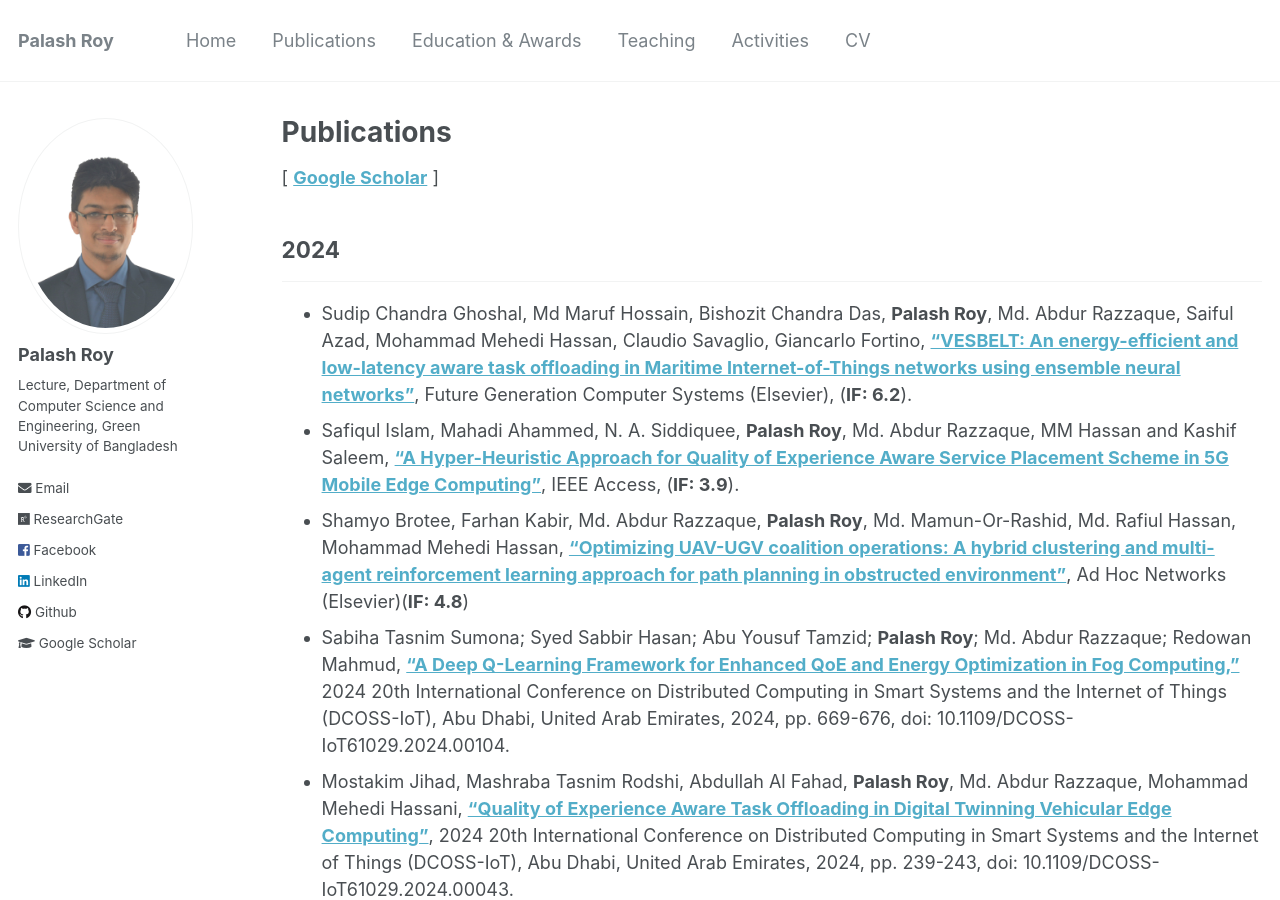
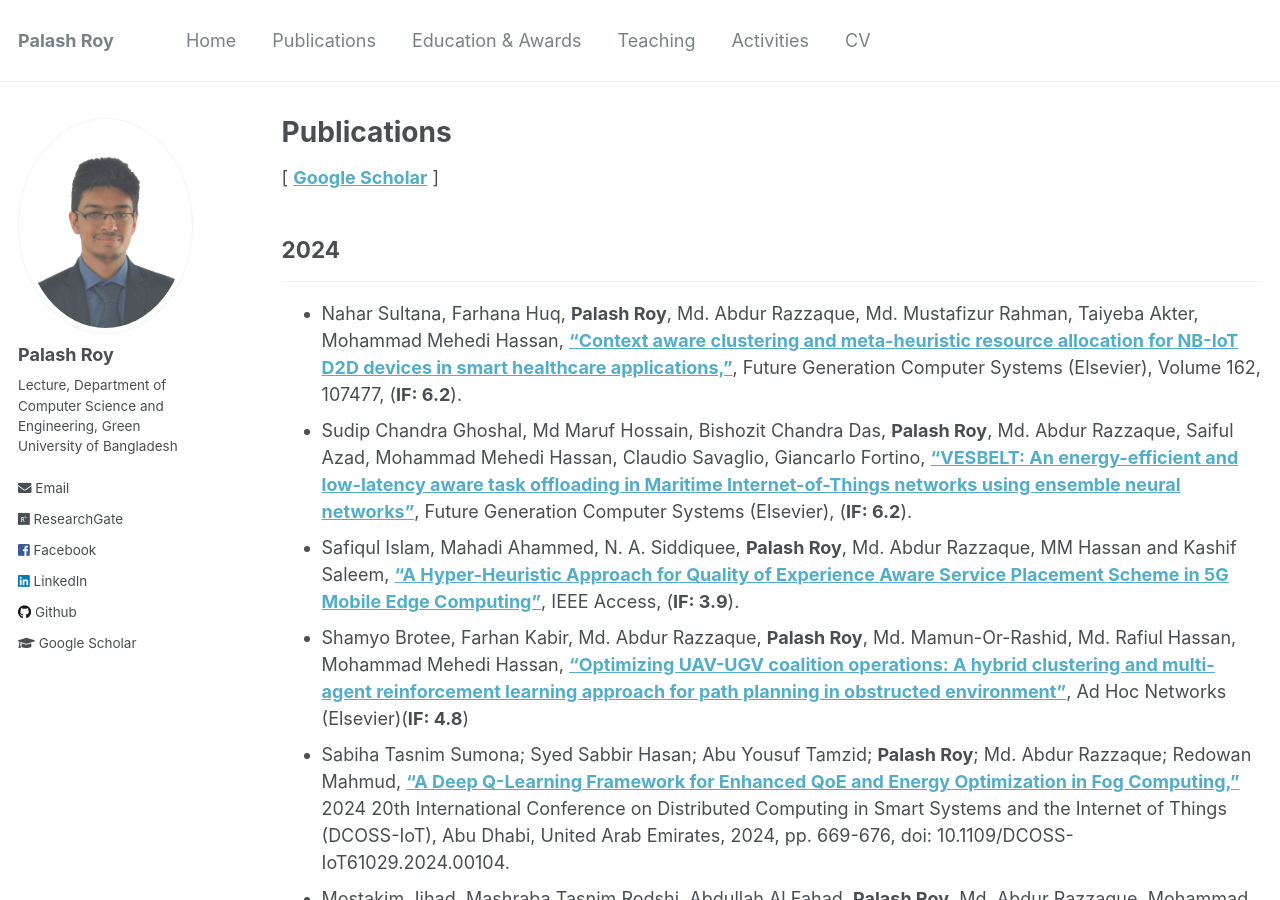
Before and after one commit to PalashRoy975/PalashRoy975.github.io, a Jekyll site: the page built from _pages/publications.md, in a window 1280 px wide and 900 px high. Built offline with Jekyll 4.4.1, drawn with Linux system fonts in a browser that asks for light colours.

Commit message:
Update publications.md

```diff
--- a/_pages/publications.md
+++ b/_pages/publications.md
@@ -8,6 +8,7 @@ author_profile: true
 [ [**Google Scholar**](https://scholar.google.com/citations?user=6YbqlUkAAAAJ&hl=en&authuser=1) ]
 ## 2024
 -----------
+* Nahar Sultana, Farhana Huq, **Palash Roy**, Md. Abdur Razzaque, Md. Mustafizur Rahman, Taiyeba Akter, Mohammad Mehedi Hassan, [**"Context aware clustering and meta-heuristic resource allocation for NB-IoT D2D devices in smart healthcare applications,"**](https://www.sciencedirect.com/science/article/pii/S0167739X24004278?dgcid=coauthor), Future Generation Computer Systems (Elsevier), Volume 162, 107477, (**IF: 6.2**).
 * Sudip Chandra Ghoshal, Md Maruf Hossain, Bishozit Chandra Das, **Palash Roy**, Md. Abdur Razzaque, Saiful Azad, Mohammad Mehedi Hassan, Claudio Savaglio, Giancarlo Fortino, [**"VESBELT: An energy-efficient and low-latency aware task offloading in Maritime Internet-of-Things networks using ensemble neural networks"**](https://www.sciencedirect.com/science/article/abs/pii/S0167739X24003960?via%3Dihub), Future Generation Computer Systems (Elsevier), (**IF: 6.2**).
 * Safiqul Islam, Mahadi Ahammed, N. A. Siddiquee, **Palash Roy**, Md. Abdur Razzaque, MM Hassan and Kashif Saleem, [**"A Hyper-Heuristic Approach for Quality of Experience Aware Service Placement Scheme in 5G Mobile Edge Computing"**](https://ieeexplore.ieee.org/document/10535489), IEEE Access, (**IF: 3.9**).
 * Shamyo Brotee, Farhan Kabir, Md. Abdur Razzaque, **Palash Roy**, Md. Mamun-Or-Rashid, Md. Rafiul Hassan, Mohammad Mehedi Hassan,  [**"Optimizing UAV-UGV coalition operations: A hybrid clustering and multi-agent reinforcement learning approach for path planning in obstructed environment"**](https://www.sciencedirect.com/science/article/pii/S1570870524001306), Ad Hoc Networks (Elsevier)(**IF: 4.8**)
```
